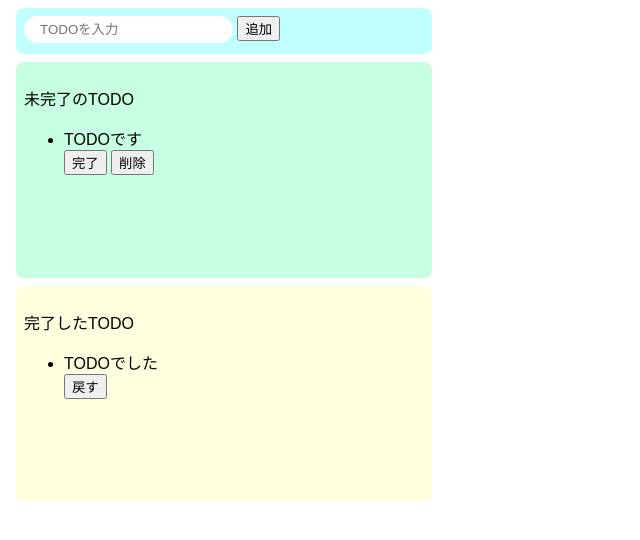
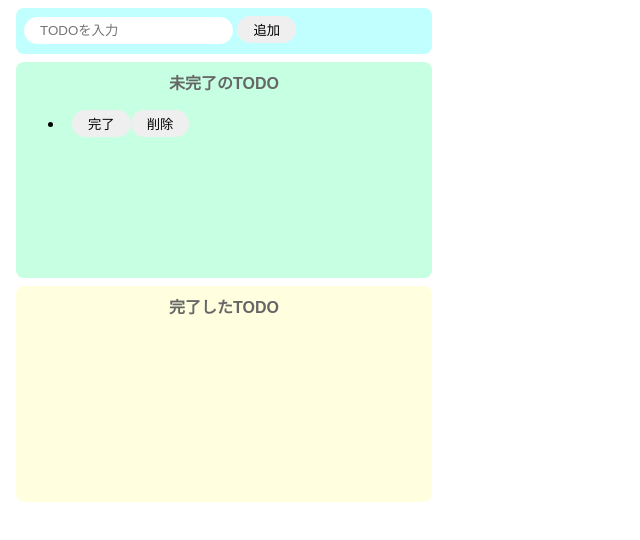
Before and after one commit to march-75/js_ToDo, a website built with Parcel: page index.html in a window 1280 px wide. Both pictures are taken after a click on the button "追加". Shown: the whole page, without its empty margins (0-640 px from the left). Built offline with nearby package versions, Linux system fonts and the light colour scheme.

Commit message:
20210114_jsで作ったTODO

```diff
--- a/index.html
+++ b/index.html
@@ -7,27 +7,16 @@
 
   <body>
     <div class="input-area">
-      <input placeholder="TODOを入力" />
-      <button>追加</button>
+      <input id="add-text" placeholder="TODOを入力" />
+      <button id="add-button">追加</button>
     </div>
     <div class="incomplete-area">
-      <p>未完了のTODO</p>
-      <ul>
-        <div>
-          <li>TODOです</li>
-          <button>完了</button>
-          <button>削除</button>
-        </div>
-      </ul>
+      <p class="title">未完了のTODO</p>
+      <ul id="incomplete-list"></ul>
     </div>
     <div class="complete-area">
-      <p>完了したTODO</p>
-      <ul>
-        <div>
-          <li>TODOでした</li>
-          <button>戻す</button>
-        </div>
-      </ul>
+      <p class="title">完了したTODO</p>
+      <ul id="complete-list"></ul>
     </div>
 
     <script src="src/index.js"></script>
--- a/src/index.js
+++ b/src/index.js
@@ -1 +1,70 @@
 import "./styles.css";
+
+const onClickAdd = () => {
+  //テキストボックスの値を取得＆初期化
+  const inputText = document.getElementById("add-text").value;
+  document.getElementById("add-text").value = "";
+
+  createIncompleteList(inputText);
+};
+
+//未完了リストから指定の要素を削除
+const deleteFromIncompleteList = (target) => {
+  document.getElementById("incomplete-list").removeChild(target);
+};
+
+//未完了リストに追加するのを関数化
+const createIncompleteList = (text) => {
+  const div = document.createElement("div");
+  div.className = "list-row";
+
+  const li = document.createElement("li");
+  li.innerText = text;
+
+  const completeButton = document.createElement("button");
+  completeButton.innerText = "完了";
+  completeButton.addEventListener("click", () => {
+    //押されたボタンの親要素を取得
+    const addTarget = completeButton.parentNode;
+    //ToDo内容を取得ーー親ターゲットの最初の子要素のテキスト
+    const text1 = addTarget.firstElementChild.innerText;
+
+    deleteFromIncompleteList(completeButton.parentNode);
+
+    //div以下を初期化
+    addTarget.textContent = null;
+
+    const li = document.createElement("li");
+    li.innerText = text1;
+    const backButton = document.createElement("button");
+    backButton.innerText = "戻す";
+    backButton.addEventListener("click", () => {
+      const deleteTarget = backButton.parentNode;
+      document.getElementById("complete-list").removeChild(deleteTarget);
+
+      const text = backButton.parentNode.firstElementChild.innerText;
+      createIncompleteList(text);
+    });
+
+    addTarget.appendChild(li);
+    addTarget.appendChild(backButton);
+
+    document.getElementById("complete-list").appendChild(addTarget);
+  });
+
+  const deleteButton = document.createElement("button");
+  deleteButton.innerText = "削除";
+  deleteButton.addEventListener("click", () => {
+    deleteFromIncompleteList(deleteButton.parentNode);
+  });
+
+  div.appendChild(li);
+  div.appendChild(completeButton);
+  div.appendChild(deleteButton);
+
+  document.getElementById("incomplete-list").appendChild(div);
+};
+
+document
+  .getElementById("add-button")
+  .addEventListener("click", () => onClickAdd());
--- a/src/styles.css
+++ b/src/styles.css
@@ -10,6 +10,19 @@ input {
 }
 
 button {
+  border-radius: 16px;
+  border: none;
+  padding: 4px 16px;
+}
+
+button:hover {
+  background-color: #ff7fff;
+  color: #fff;
+  cursor: pointer;
+}
+
+li {
+  margin-right: 8px;
 }
 
 .input-area {
@@ -36,3 +49,16 @@ button {
   margin: 8px;
   border-radius: 8px;
 }
+
+.title {
+  text-align: center;
+  margin-top: 0;
+  font-weight: bold;
+  color: #666;
+}
+
+.list-row {
+  display: flex;
+  align-items: center;
+  padding-bottom: 4px;
+}
```
